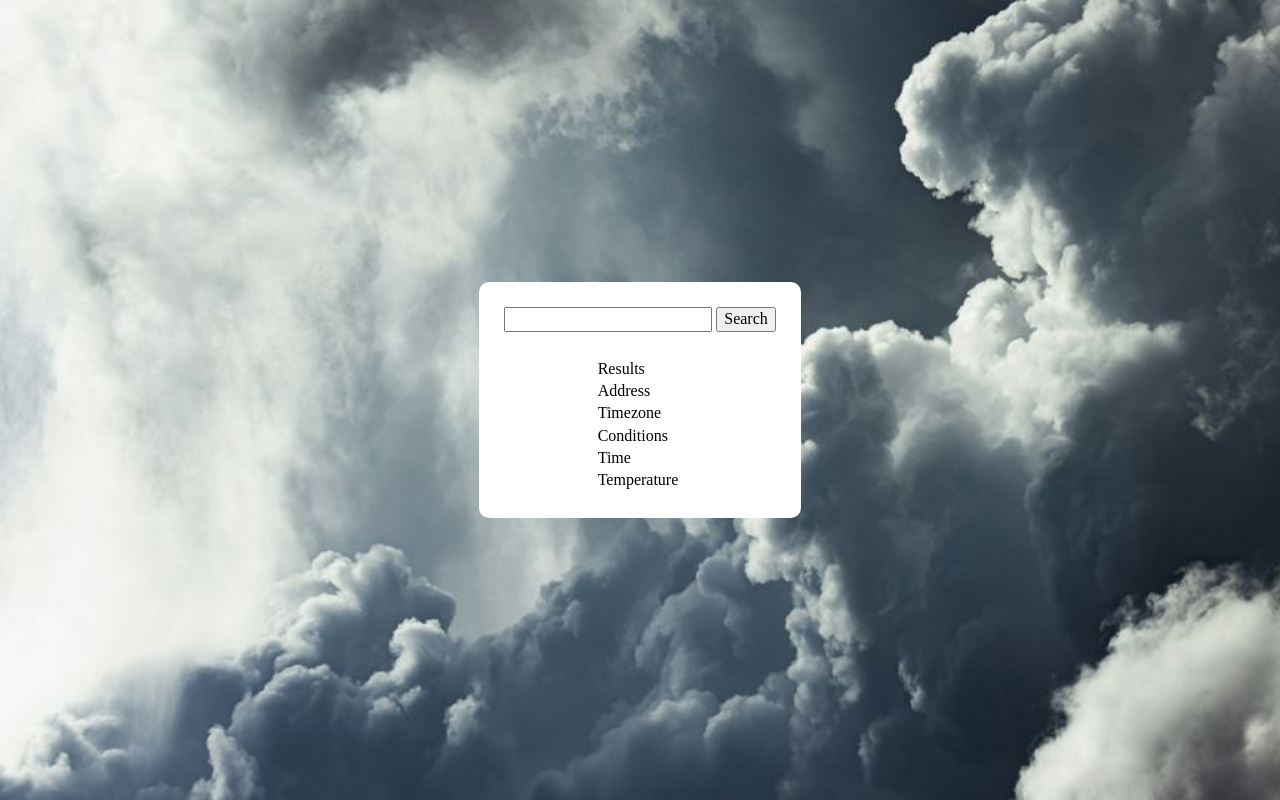
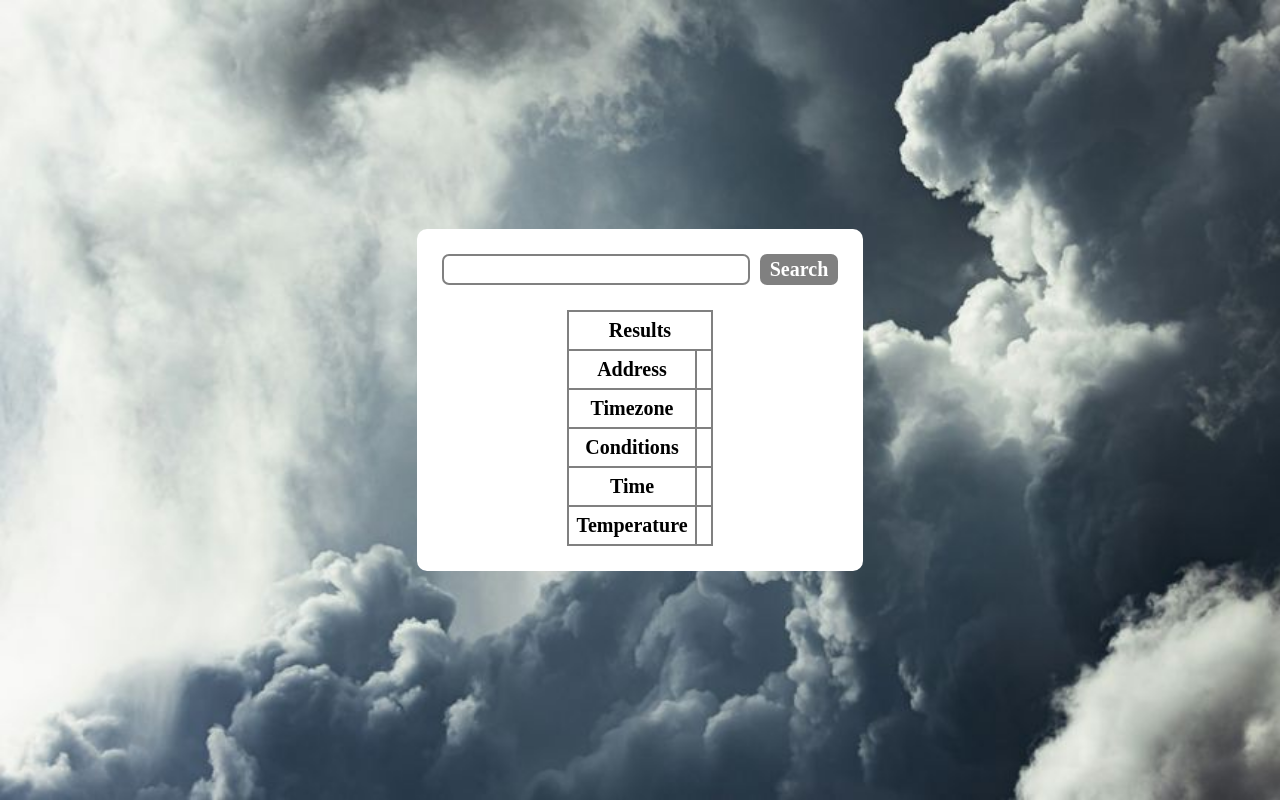
Before and after one commit to cadltop/weather-app, a website built with webpack: page src/index.html in a window 1280 px wide. Built offline with nearby package versions, Linux system fonts and the light colour scheme.

Commit message:
Style div content

```diff
--- a/src/index.css
+++ b/src/index.css
@@ -1,3 +1,7 @@
+:root{
+    font-size: 20px;
+}
+
 body,
 div#container {
   display: flex;
@@ -19,3 +23,37 @@ div#container {
   border-radius: 10px;
   padding: 25px;
 }
+
+form {
+    display: flex;
+    gap: 10px;
+}
+input {
+    border-radius: 7px;
+
+}
+input[type="text"] {
+    width: 300px;
+    height: 25px;
+    border-color: grey;
+    border-style: solid;
+}
+input[type="submit"] {
+    border-style: none;
+    background-color: grey;
+    color: white;
+    font-weight: bold;
+    padding: 0 10px;
+}
+
+table {
+    background-color: grey;
+}
+td {
+    background-color: white;
+    padding: 7px;
+    text-align: center;
+}
+thead td, tr > td:first-child {
+    font-weight: bold;
+}
```
